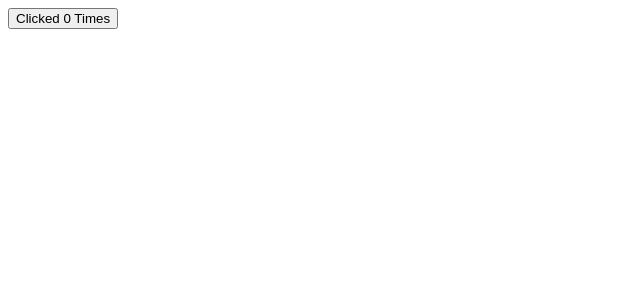
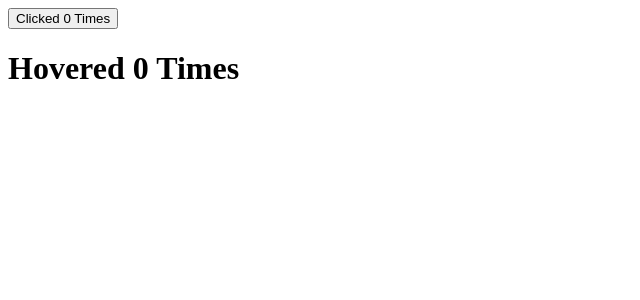
Before and after one commit to thisistanvir/React-with-LWS, a React (Vite) app: page / in a window 1280 px wide. Shown: the top 300 px of the page, without its empty margins (0-640 px from the left). Built offline with nearby package versions, Linux system fonts and the light colour scheme.

Commit message:
Added Higher Order Component

```diff
--- a/src/App.jsx
+++ b/src/App.jsx
@@ -1,10 +1,12 @@
 import ClickCounter from "./components/ClickCounter"
+import HoverCounter from "./components/HoverCounter"
 
 function App() {
 
   return (
     <div>
       <ClickCounter/>
+      <HoverCounter/>
     </div>
   )
 
```
